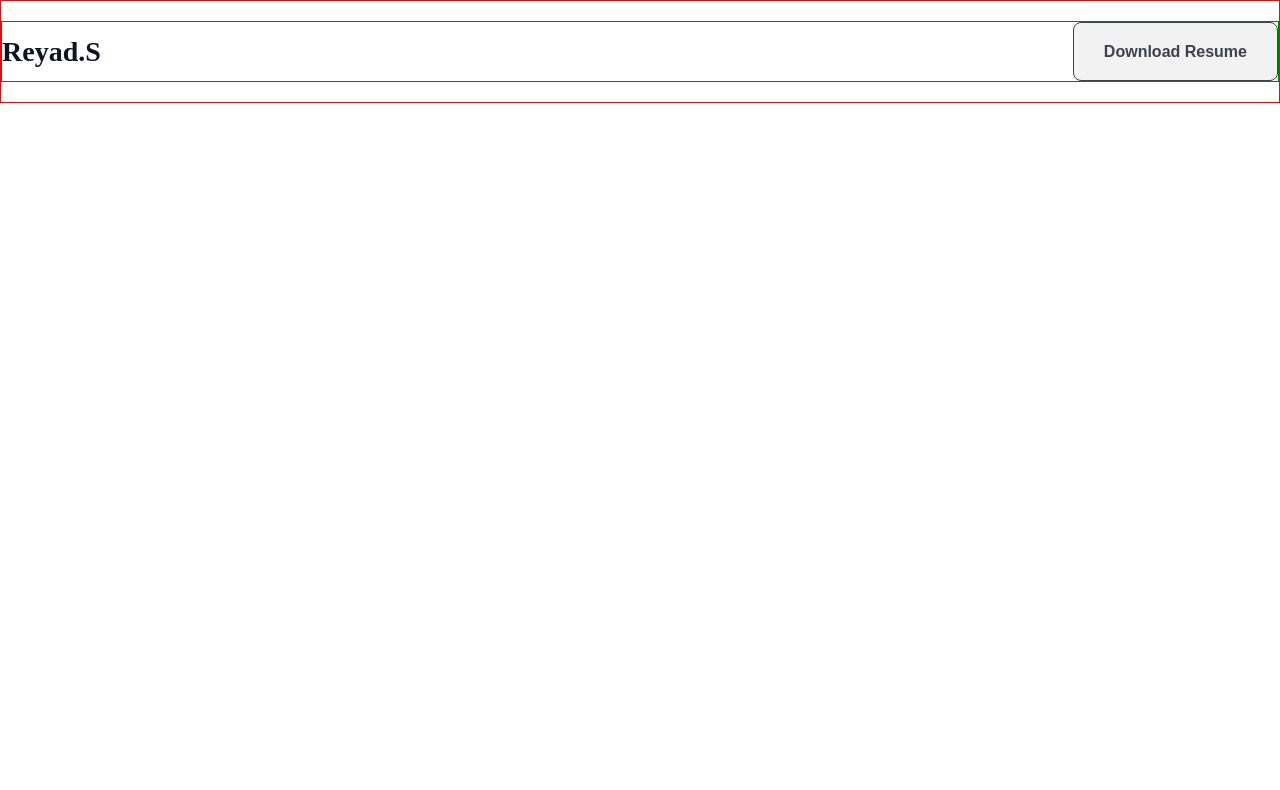
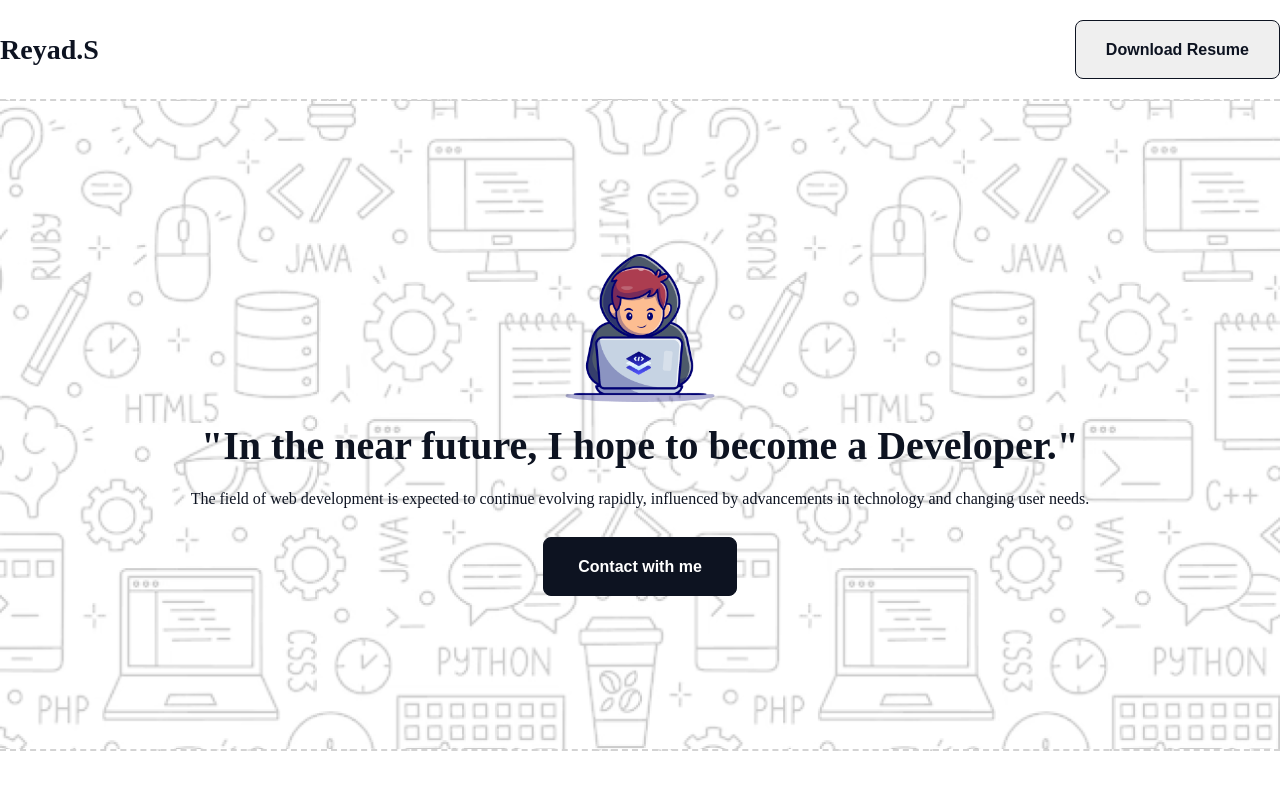
Before and after one commit to reyad-hasan/Assignment-1, a plain HTML site: page index.html in a window 1280 px wide. Drawn offline with Linux system fonts and the light colour scheme; a web font is replaced by a local one.

Commit message:
here section completed with css style

```diff
--- a/css/style.css
+++ b/css/style.css
@@ -10,7 +10,6 @@
 .navbar_btn {
     border: 1px solid rgb(13, 19, 33);
     border-radius: 8px;
-    opacity: 0.8;
     padding: 17px 30px;
     color: rgb(13, 19, 33);
     font-size: 16px;
@@ -20,9 +19,31 @@
     cursor: pointer;
     transition: 0.3s;
 }
-.navbar_btn:hover{
-    background-color: rgb(13, 19, 33);
+
+.navbar_btn:hover {
+    background: rgb(13, 19, 33);
     color: rgb(255, 255, 255);
+}
+
+.hero_btn {
+    border-radius: 8px;
+    padding: 17px 34px;
+    background: rgb(13, 19, 33);
+    color: rgb(255, 255, 255);
+    font-size: 16px;
+    font-weight: 600;
+    line-height: 23px;
+    letter-spacing: 0%;
+    border: none;
+    cursor: pointer;
+    transition: 0.3s;
+    border: 1px solid rgb(13, 19, 33);
+    margin-top: 25px;
+}
+
+.hero_btn:hover {
+    background-color: rgb(255, 255, 255);
+    color: rgb(13, 19, 33);
 }
 
 body {
@@ -32,14 +53,13 @@ body {
 header {
     max-width: 1440px;
     margin: auto;
-    border: 1px solid red;
 }
 
 /* nav section */
-nav{
+nav {
     margin: 20px 0;
-    border: 1px solid green;
 }
+
 nav ul {
     display: flex;
     justify-content: space-between;
@@ -57,3 +77,43 @@ nav ul .logo {
     letter-spacing: 0%;
     cursor: pointer;
 }
+
+/* banner section style here */
+.hero_bg {
+    background: url(../assets/Hero-bg.png);
+    background-position: center;
+    background-size: cover;
+    height: 652px;
+    display: flex;
+    align-items: center;
+    justify-content: center;
+    border-bottom: 2px dashed lightgray;
+    border-top: 2px dashed lightgray;
+}
+
+.hero_bg_container {
+    width: 998px;
+    height: auto;
+    text-align: center;
+}
+
+.hero_bg_container img {
+    width: 150px;
+}
+
+.hero_bg_container h1 {
+    color: rgb(13, 19, 33);
+    font-size: 40px;
+    font-weight: 800;
+    line-height: 50px;
+    letter-spacing: 0%;
+    margin: 15px 0;
+}
+
+.hero_bg_container p {
+    color: rgb(13, 19, 33);
+    font-size: 16px;
+    font-weight: 400;
+    line-height: 26px;
+    letter-spacing: 0%;
+}
--- a/index.html
+++ b/index.html
@@ -16,6 +16,15 @@
                 <li><button class="navbar_btn">Download Resume</button></li>
             </ul>
         </nav>
+        <div class="hero_bg">
+            <div class="hero_bg_container">
+                <img src="./assets/Group.png" alt="">
+                <h1>"In the near future, I hope to become a Developer."</h1>
+                <p>The field of web development is expected to continue evolving rapidly, influenced by advancements in
+                    technology and changing user needs.</p>
+                <button class="hero_btn">Contact with me</button>
+            </div>
+        </div>
     </header>
     <main></main>
     <footer></footer>
```
